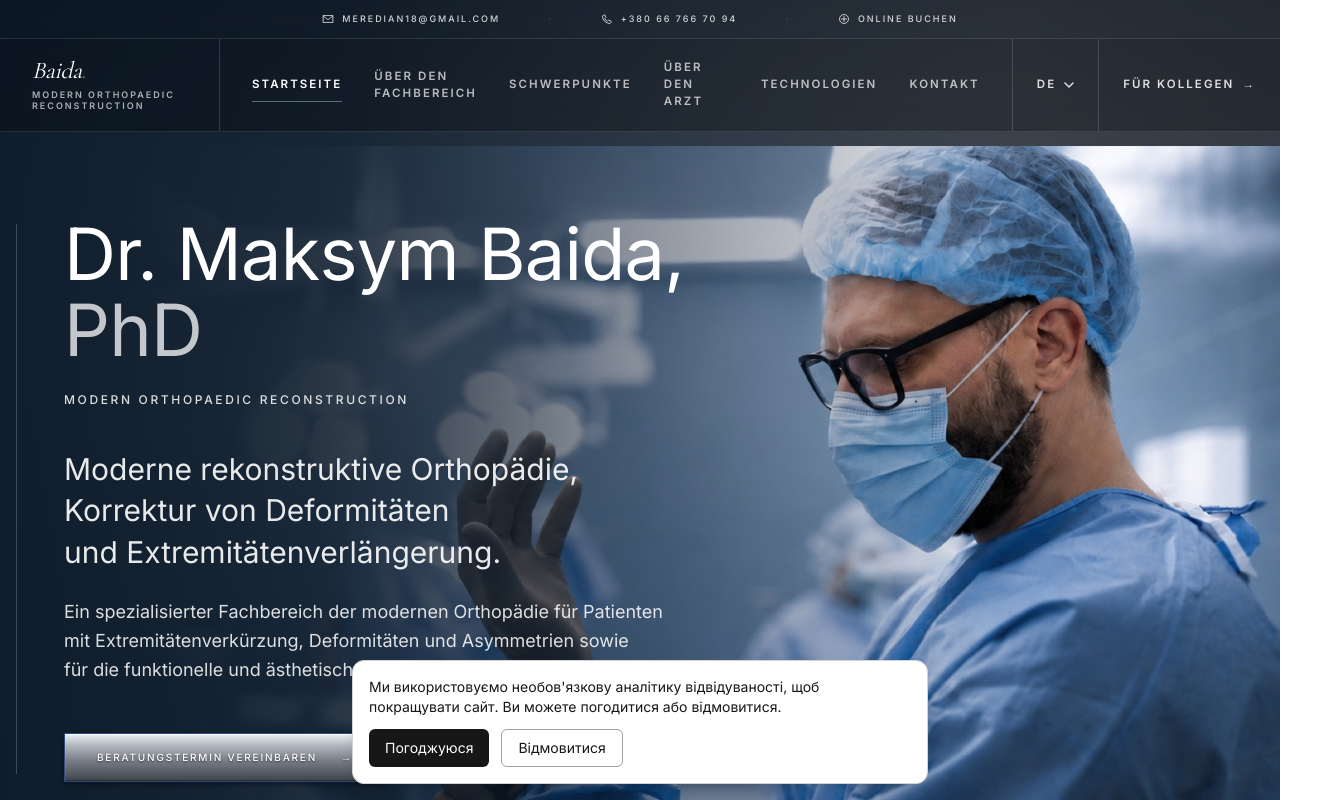
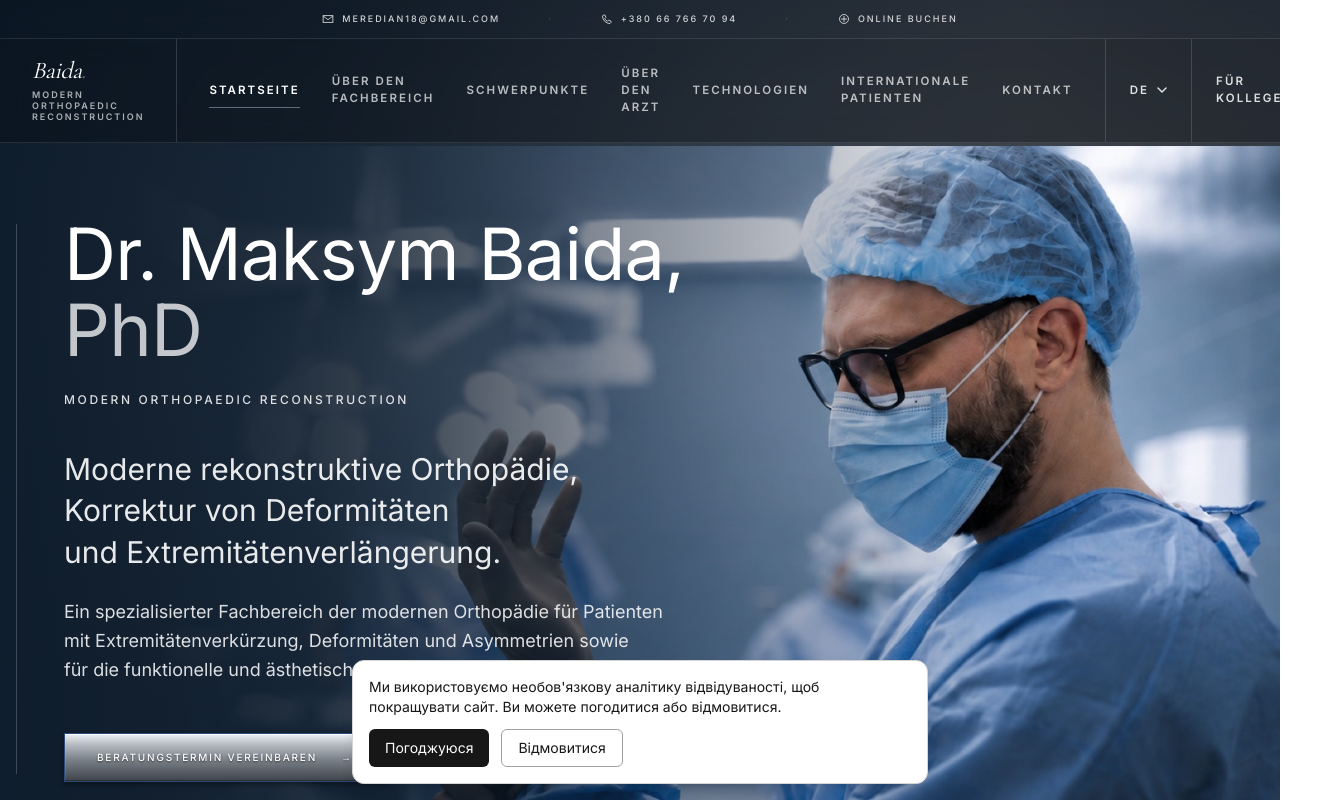
Before and after one commit to meredian18-dot/travmatolog-in-ua, a Next.js app: page /de/ in a window 1280 px wide. Shown: the top 800 px of the page, 1339 px wide, since content can reach past the window. Built offline with nearby package versions, Linux system fonts and the light colour scheme.

Commit message:
feat: link international patient pages across navigation and sitemap

```diff
--- a/components/Nav.tsx
+++ b/components/Nav.tsx
@@ -1,9 +1,10 @@
 import { locales, localeNames, type Dict, type Locale } from "@/app/i18n";
 import { BASE } from "@/app/base";
 import MobileMenu from "@/components/MobileMenu";
+import { internationalLabels } from "@/app/international-nav";
 
-function LocaleDropdown({ lang, current }: { lang: Locale; current: "home" | "clinical" }) {
-  const suffix = current === "clinical" ? "clinical/" : "";
+function LocaleDropdown({ lang, current }: { lang: Locale; current: "home" | "clinical" | "international" }) {
+  const suffix = current === "clinical" ? "clinical/" : current === "international" ? "international-patients/" : "";
   return (
     <details className="relative group">
       <summary className="flex items-center gap-2 px-6 py-5 label-caps text-[11.5px] font-semibold text-white/85 hover:text-white cursor-pointer list-none border-l border-white/15 h-full transition-colors">
@@ -54,6 +55,7 @@ export default function Nav({
     { label: dict.nav.treatments, href: `${BASE}/${lang}/#treatments`, key: "treatments" },
     { label: dict.nav.doctor, href: `${BASE}/${lang}/#about-doctor`, key: "doctor" },
     { label: dict.nav.tech, href: `${BASE}/${lang}/#technology`, key: "tech" },
+    { label: internationalLabels[lang], href: `${BASE}/${lang}/international-patients/`, key: "international" },
     { label: dict.nav.contacts, href: `${BASE}/${lang}/#consultation`, key: "contacts" },
   ];
 
@@ -62,7 +64,7 @@ export default function Nav({
     ? { label: dict.nav.forPatients, href: `${BASE}/${lang}/` }
     : { label: dict.nav.forColleagues, href: `${BASE}/${lang}/clinical/` };
 
-  const suffix = onClinical ? "clinical/" : "";
+  const suffix = onClinical ? "clinical/" : current === "international" ? "international-patients/" : "";
   const localeItems = locales.map((l) => ({
     code: l,
     name: localeNames[l],
@@ -86,7 +88,7 @@ export default function Nav({
         {/* Main nav — desktop */}
         <nav className="hidden xl:flex items-center gap-8 px-8 flex-1">
           {navLinks.map((link) => {
-            const active = current === "home" && link.key === "home";
+            const active = current === link.key;
             return (
               <a
                 key={link.key}
```
